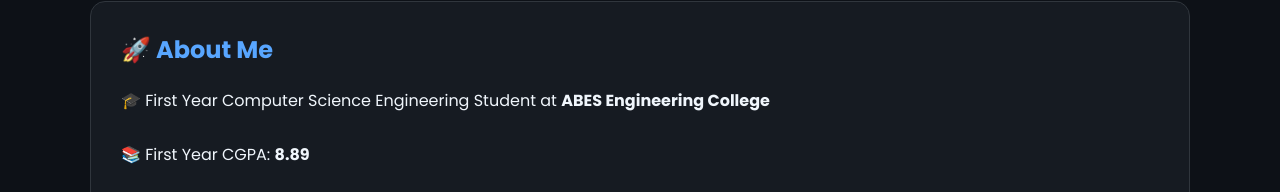
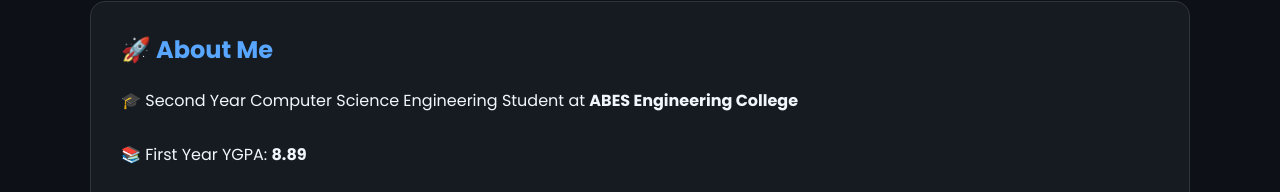
Before and after one commit to sushant9450/sushant9450, a plain HTML site: page index.html in a window 1280 px wide. Shown: the part 647-839 px from the top of the page. Drawn offline with Linux system fonts and the light colour scheme.

Commit message:
Update index.html

```diff
--- a/index.html
+++ b/index.html
@@ -184,14 +184,14 @@ header h1{
 <h2>🚀 About Me</h2>
 
 <p>
-🎓 First Year Computer Science Engineering Student at
+🎓 Second Year Computer Science Engineering Student at
 <strong>ABES Engineering College</strong>
 </p>
 
 <br>
 
 <p>
-📚 First Year CGPA:
+📚 First Year YGPA:
 <strong>8.89</strong>
 </p>
 
```
